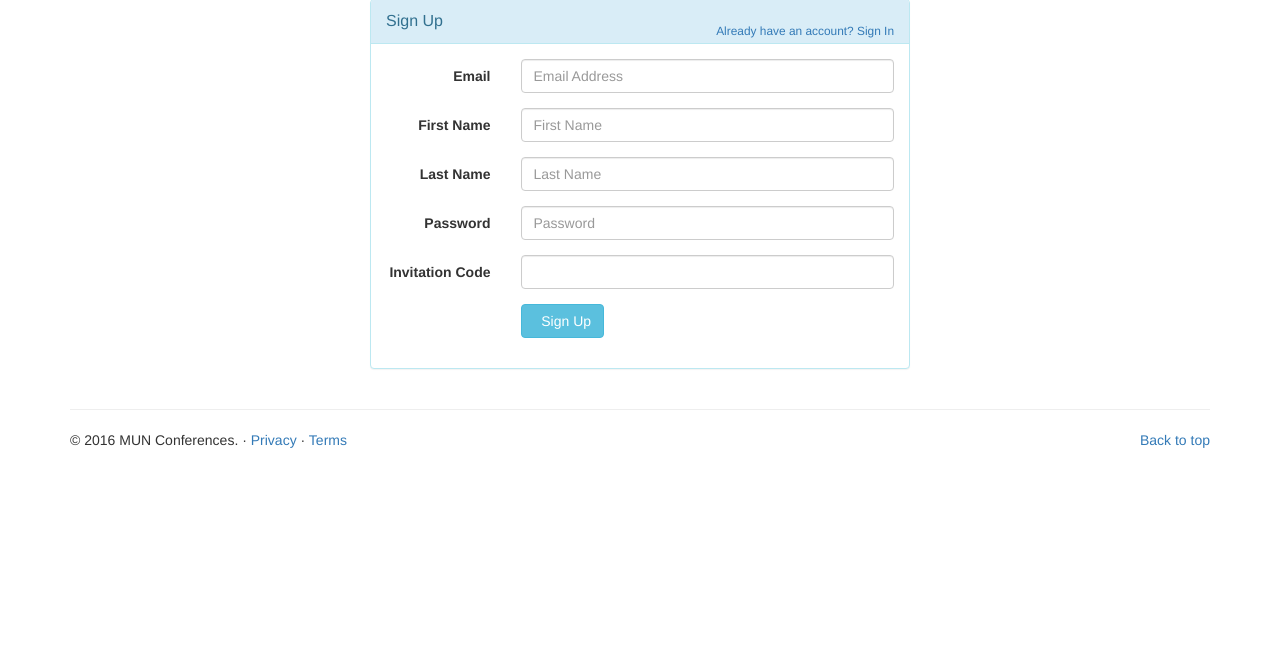
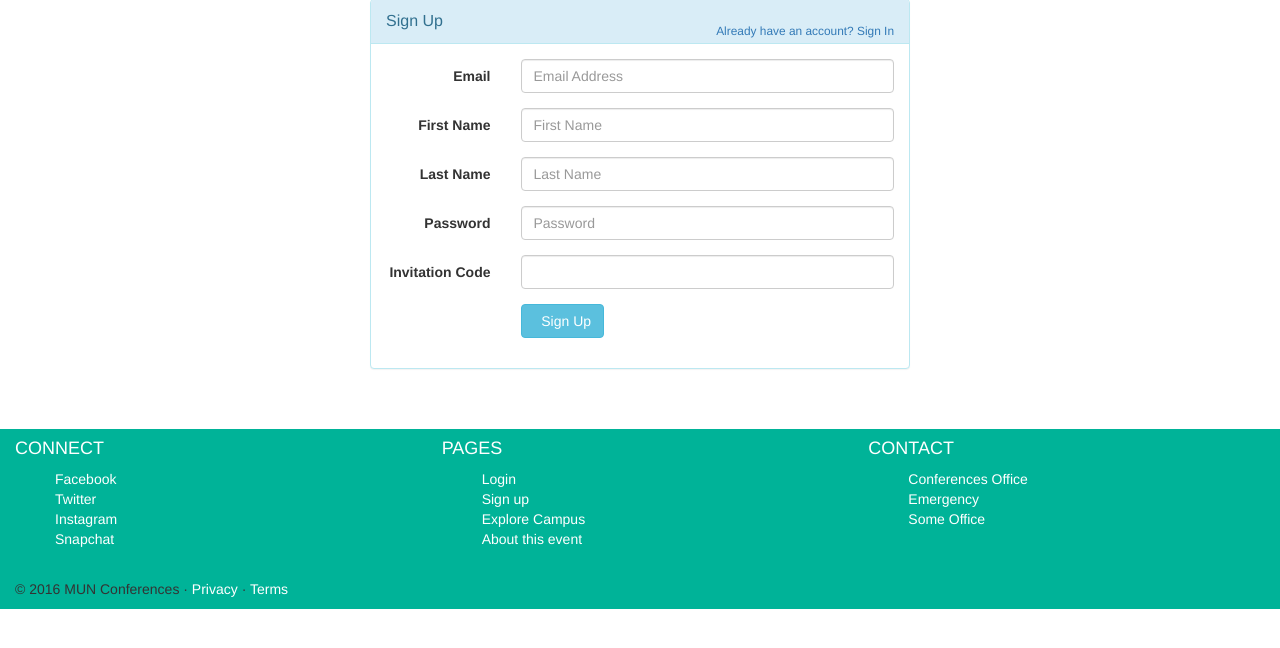
Before and after one commit to ToJen/conferences.io, a PHP site: page /signup.php in a window 1280 px wide. Shown: the part 51-699 px from the top of the page. Run offline with PHP 8.4, Linux system fonts and the light colour scheme.

Commit message:
Included new footer

```diff
--- /dev/null
+++ b/footer.php
@@ -0,0 +1,38 @@
+<style>
+	.footer a {
+		color: #fff;
+	}
+</style>
+
+<div class="container-fluid footer" style="background-color: #00B398;">
+	<div class="row" style="color: #fff;">
+		<div class="col-md-4">
+			<h4>CONNECT</h4>
+			<ul style="list-style-type:none;">
+				<li><a href="#">Facebook</a></li>
+				<li><a href="#">Twitter</a></li>
+				<li><a href="#">Instagram</a></li>
+				<li><a href="#">Snapchat</a></li>
+			</ul>
+		</div>
+		<div class="col-md-4">
+			<h4>PAGES</h4>
+			<ul style="list-style-type:none;">
+				<li><a href="signin.html">Login</a></li>
+				<li><a href="signup.html">Sign up</a></li>
+				<li><a href="campus-map.html">Explore Campus</a></li>
+				<li><a href="event-info.html">About this event</a></li>
+			</ul>
+		</div>
+		<div class="col-md-4">
+			<h4>CONTACT</h4>
+			<ul style="list-style-type:none;">
+				<li><a href="#"></a>Conferences Office</li>
+				<li><a href="#"></a>Emergency</li>
+				<li><a href="#"></a>Some Office</li>
+			</ul>
+		</div>
+	</div>
+	<br>
+	<p>&copy; 2016 MUN Conferences &middot; <a href="#">Privacy</a> &middot; <a href="#">Terms</a></p>
+</div>
--- a/signup.php
+++ b/signup.php
@@ -7,7 +7,6 @@
 		<link rel="stylesheet" href="https://maxcdn.bootstrapcdn.com/bootstrap/3.3.7/css/bootstrap.min.css">
 		<script src="https://ajax.googleapis.com/ajax/libs/jquery/1.12.4/jquery.min.js"></script>
 		<script src="https://maxcdn.bootstrapcdn.com/bootstrap/3.3.7/js/bootstrap.min.js"></script>
-		<!-- <link rel="stylesheet" href="css/styles.css"> -->
 	</head>
 	<body>
     <div class="container">
@@ -16,7 +15,7 @@
 	          <div class="panel panel-info">
 	            <div class="panel-heading">
 	                <div class="panel-title">Sign Up</div>
-	                <div style="float:right; font-size: 85%; position: relative; top:-10px"><a id="signinlink" href="signin.html">Already have an account? Sign In</a></div>
+	                <div style="float:right; font-size: 85%; position: relative; top:-10px"><a id="signinlink" href="signin.php">Already have an account? Sign In</a></div>
 	            </div>
 	            <div class="panel-body" >
 	              <form id="signupform" class="form-horizontal" role="form">
@@ -59,7 +58,6 @@
 	                </div>
 
 	                <div class="form-group">
-	                    <!-- Button -->
 	                    <div class="col-md-offset-3 col-md-9">
 	                      <button id="btn-signup" type="button" class="btn btn-info">
 	                      	<i class="icon-hand-right"></i>&nbsp Sign Up
@@ -74,14 +72,8 @@
 
     </div>	<!-- .container -->
 
-    <div class="container">
-    	<hr>
-    	<!-- FOOTER -->
-    	<footer class="footer">
-    	  <p class="pull-right"><a href="#">Back to top</a></p>
-    	  <p>&copy; 2016 MUN Conferences. &middot; <a href="#">Privacy</a> &middot; <a href="#">Terms</a></p>
-    	</footer>
-    </div>
+    <br><br>
+    <?php include("footer.php") ?>
 
 	</body>
 </html>
```
Also changed, not shown: attendees.php (+3 -6 lines), campus-map.php (+3 -7 lines), event-info.php (+3 -7 lines), index.php (+1 -33 lines), signin.php (+3 -9 lines), sponsors.php (+3 -8 lines).
